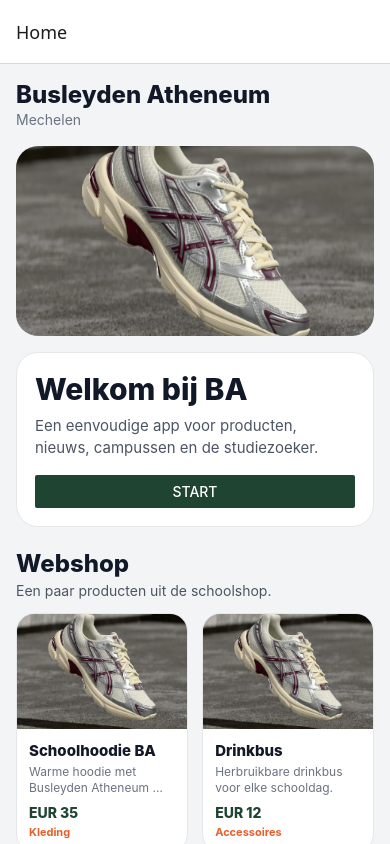
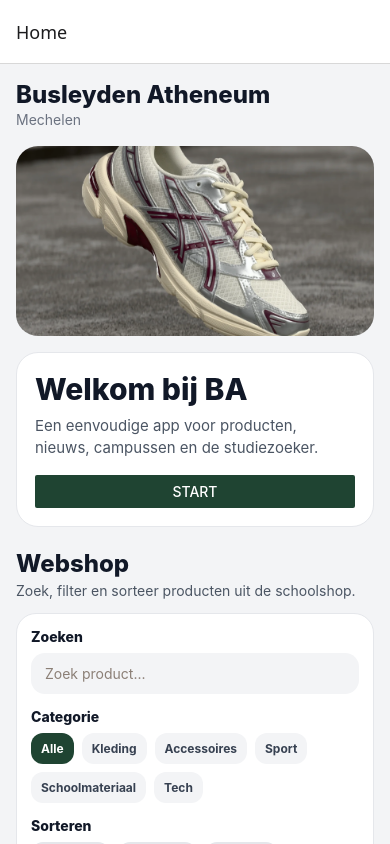
Before and after one commit to mikaluuv/Eindopdracht-Mobile-App-examen-, a React Native app: screen /Home in a window 390 px wide. Built offline with nearby package versions, Linux system fonts and the light colour scheme.

Commit message:
amel-eindopdracht-producten-filteren

```diff
--- a/screens/HomeScreen.js
+++ b/screens/HomeScreen.js
@@ -1,4 +1,4 @@
-import React from "react";
+import React, { useState } from "react";
 import { StatusBar } from "expo-status-bar";
 import {
   View,
@@ -7,6 +7,8 @@ import {
   StyleSheet,
   Image,
   Button,
+  TextInput,
+  Pressable,
 } from "react-native";
 import ProductCard from "../components/ProductCard";
 
@@ -41,9 +43,104 @@ const products = [
     details: "Handige turnzak voor sportkledij, schoenen en kleine spullen.",
     image: require("../assets/school.webp"),
   },
+  {
+    id: 4,
+    title: "T-shirt BA",
+    description: "Comfortabel T-shirt voor activiteiten op school.",
+    price: "EUR 18",
+    priceNumber: 18,
+    category: "Kleding",
+    details: "Een eenvoudig T-shirt met een herkenbare Busleyden stijl.",
+    image: require("../assets/school.webp"),
+  },
+  {
+    id: 5,
+    title: "Totebag",
+    description: "Stevige tas voor boeken en schoolmateriaal.",
+    price: "EUR 10",
+    priceNumber: 10,
+    category: "Accessoires",
+    details: "Handige draagtas voor elke dag op de campus.",
+    image: require("../assets/school.webp"),
+  },
+  {
+    id: 6,
+    title: "Schriftenset",
+    description: "Set met drie schriften voor de lessen.",
+    price: "EUR 8",
+    priceNumber: 8,
+    category: "Schoolmateriaal",
+    details: "Praktische schriften voor notities, taken en oefeningen.",
+    image: require("../assets/school.webp"),
+  },
+  {
+    id: 7,
+    title: "Pennenset",
+    description: "Set met blauwe en zwarte pennen.",
+    price: "EUR 6",
+    priceNumber: 6,
+    category: "Schoolmateriaal",
+    details: "Een kleine basisset die elke leerling kan gebruiken.",
+    image: require("../assets/school.webp"),
+  },
+  {
+    id: 8,
+    title: "Sportshirt",
+    description: "Licht shirt voor de lessen LO.",
+    price: "EUR 20",
+    priceNumber: 20,
+    category: "Sport",
+    details: "Sportshirt dat comfortabel zit tijdens sportactiviteiten.",
+    image: require("../assets/school.webp"),
+  },
+  {
+    id: 9,
+    title: "Laptophoes",
+    description: "Beschermhoes voor laptop of tablet.",
+    price: "EUR 24",
+    priceNumber: 24,
+    category: "Tech",
+    details: "Beschermt je toestel onderweg naar school.",
+    image: require("../assets/school.webp"),
+  },
+  {
+    id: 10,
+    title: "Oortjes",
+    description: "Handig voor digitale lessen en opdrachten.",
+    price: "EUR 14",
+    priceNumber: 14,
+    category: "Tech",
+    details: "Compacte oortjes voor video, audio en online lessen.",
+    image: require("../assets/school.webp"),
+  },
 ];
 
 const HomeScreen = ({ navigation }) => {
+  const [searchText, setSearchText] = useState("");
+  const [selectedCategory, setSelectedCategory] = useState("Alle");
+  const [sortOption, setSortOption] = useState("name-asc");
+
+  const categories = ["Alle", "Kleding", "Accessoires", "Sport", "Schoolmateriaal", "Tech"];
+
+  const filteredProducts = products
+    .filter((product) =>
+      product.title.toLowerCase().includes(searchText.toLowerCase()),
+    )
+    .filter((product) => {
+      if (selectedCategory === "Alle") {
+        return true;
+      }
+
+      return product.category === selectedCategory;
+    })
+    .sort((a, b) => {
+      if (sortOption === "name-asc") return a.title.localeCompare(b.title);
+      if (sortOption === "name-desc") return b.title.localeCompare(a.title);
+      if (sortOption === "price-asc") return a.priceNumber - b.priceNumber;
+      if (sortOption === "price-desc") return b.priceNumber - a.priceNumber;
+      return 0;
+    });
+
   return (
     <ScrollView style={styles.container} contentContainerStyle={styles.content}>
       <StatusBar style="dark" />
@@ -71,11 +168,63 @@ const HomeScreen = ({ navigation }) => {
 
       <View style={styles.sectionHeader}>
         <Text style={styles.sectionTitle}>Webshop</Text>
-        <Text style={styles.sectionText}>Een paar producten uit de schoolshop.</Text>
+        <Text style={styles.sectionText}>
+          Zoek, filter en sorteer producten uit de schoolshop.
+        </Text>
+      </View>
+
+      <View style={styles.filterCard}>
+        <Text style={styles.filterTitle}>Zoeken</Text>
+        <TextInput
+          placeholder="Zoek product..."
+          placeholderTextColor="#8b7f76"
+          value={searchText}
+          onChangeText={setSearchText}
+          style={styles.search}
+        />
+
+        <Text style={styles.filterTitle}>Categorie</Text>
+        <View style={styles.buttonRow}>
+          {categories.map((category) => (
+            <Pressable
+              key={category}
+              style={[
+                styles.filterButton,
+                selectedCategory === category && styles.activeButton,
+              ]}
+              onPress={() => setSelectedCategory(category)}
+            >
+              <Text
+                style={[
+                  styles.filterButtonText,
+                  selectedCategory === category && styles.activeButtonText,
+                ]}
+              >
+                {category}
+              </Text>
+            </Pressable>
+          ))}
+        </View>
+
+        <Text style={styles.filterTitle}>Sorteren</Text>
+        <View style={styles.buttonRow}>
+          <Pressable style={styles.sortButton} onPress={() => setSortOption("name-asc")}>
+            <Text style={styles.sortButtonText}>Naam A-Z</Text>
+          </Pressable>
+          <Pressable style={styles.sortButton} onPress={() => setSortOption("name-desc")}>
+            <Text style={styles.sortButtonText}>Naam Z-A</Text>
+          </Pressable>
+          <Pressable style={styles.sortButton} onPress={() => setSortOption("price-asc")}>
+            <Text style={styles.sortButtonText}>Prijs laag</Text>
+          </Pressable>
+          <Pressable style={styles.sortButton} onPress={() => setSortOption("price-desc")}>
+            <Text style={styles.sortButtonText}>Prijs hoog</Text>
+          </Pressable>
+        </View>
       </View>
 
       <View style={styles.grid}>
-        {products.map((product) => (
+        {filteredProducts.map((product) => (
           <ProductCard
             key={product.id}
             title={product.title}
@@ -91,6 +240,10 @@ const HomeScreen = ({ navigation }) => {
           />
         ))}
       </View>
+
+      {filteredProducts.length === 0 ? (
+        <Text style={styles.emptyText}>Geen producten gevonden.</Text>
+      ) : null}
     </ScrollView>
   );
 };
@@ -162,6 +315,67 @@ const styles = StyleSheet.create({
     flexWrap: "wrap",
     justifyContent: "space-between",
   },
+  filterCard: {
+    backgroundColor: "#ffffff",
+    borderRadius: 20,
+    padding: 14,
+    marginBottom: 18,
+    borderWidth: 1,
+    borderColor: "#e5e7eb",
+  },
+  filterTitle: {
+    color: "#111827",
+    fontSize: 14,
+    fontWeight: "800",
+    marginBottom: 8,
+  },
+  search: {
+    backgroundColor: "#f3f4f6",
+    paddingHorizontal: 14,
+    paddingVertical: 12,
+    borderRadius: 14,
+    color: "#111827",
+    marginBottom: 14,
+  },
+  buttonRow: {
+    flexDirection: "row",
+    flexWrap: "wrap",
+    gap: 8,
+    marginBottom: 14,
+  },
+  filterButton: {
+    backgroundColor: "#f3f4f6",
+    paddingHorizontal: 10,
+    paddingVertical: 8,
+    borderRadius: 12,
+  },
+  activeButton: {
+    backgroundColor: "#1f4432",
+  },
+  filterButtonText: {
+    color: "#374151",
+    fontWeight: "700",
+    fontSize: 12,
+  },
+  activeButtonText: {
+    color: "#ffffff",
+  },
+  sortButton: {
+    backgroundColor: "#e5e7eb",
+    paddingHorizontal: 10,
+    paddingVertical: 8,
+    borderRadius: 12,
+  },
+  sortButtonText: {
+    color: "#111827",
+    fontWeight: "700",
+    fontSize: 12,
+  },
+  emptyText: {
+    color: "#6b7280",
+    textAlign: "center",
+    marginTop: 10,
+  },
 });
 
 export default HomeScreen;
```
